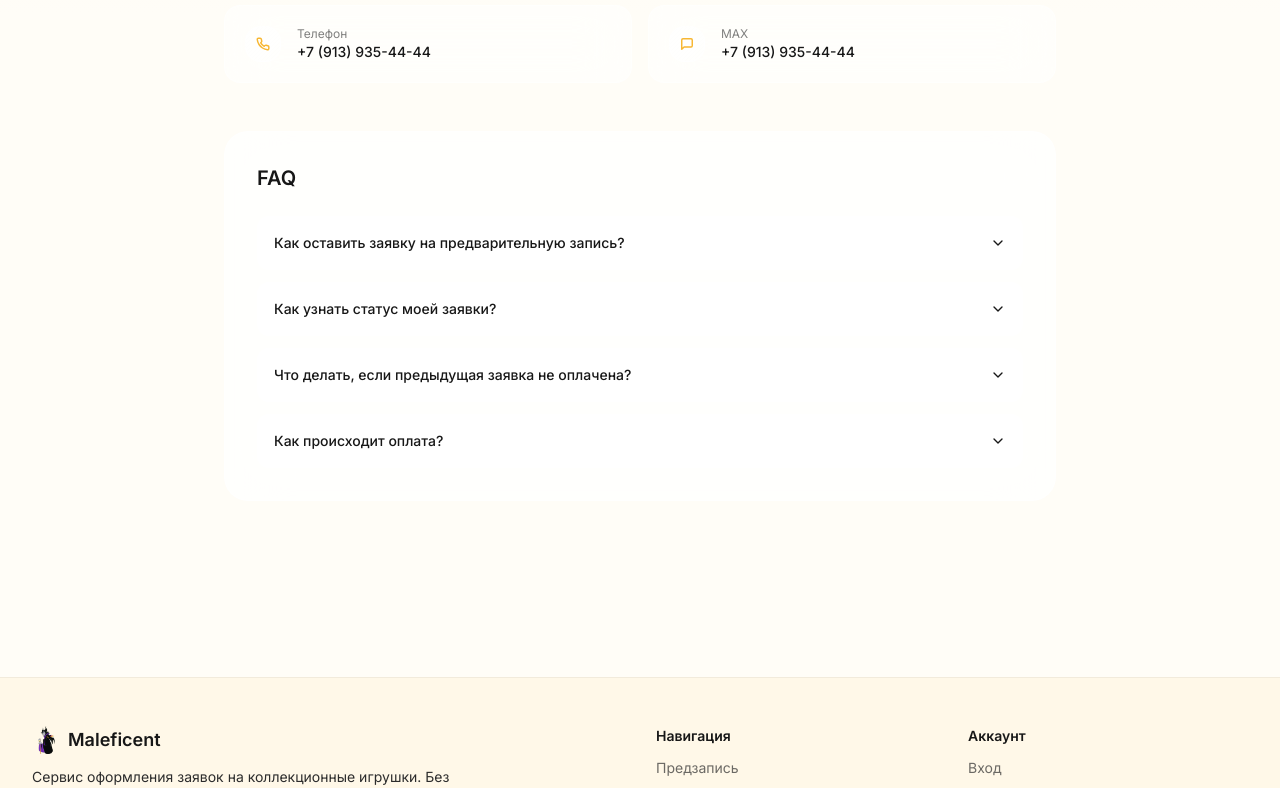
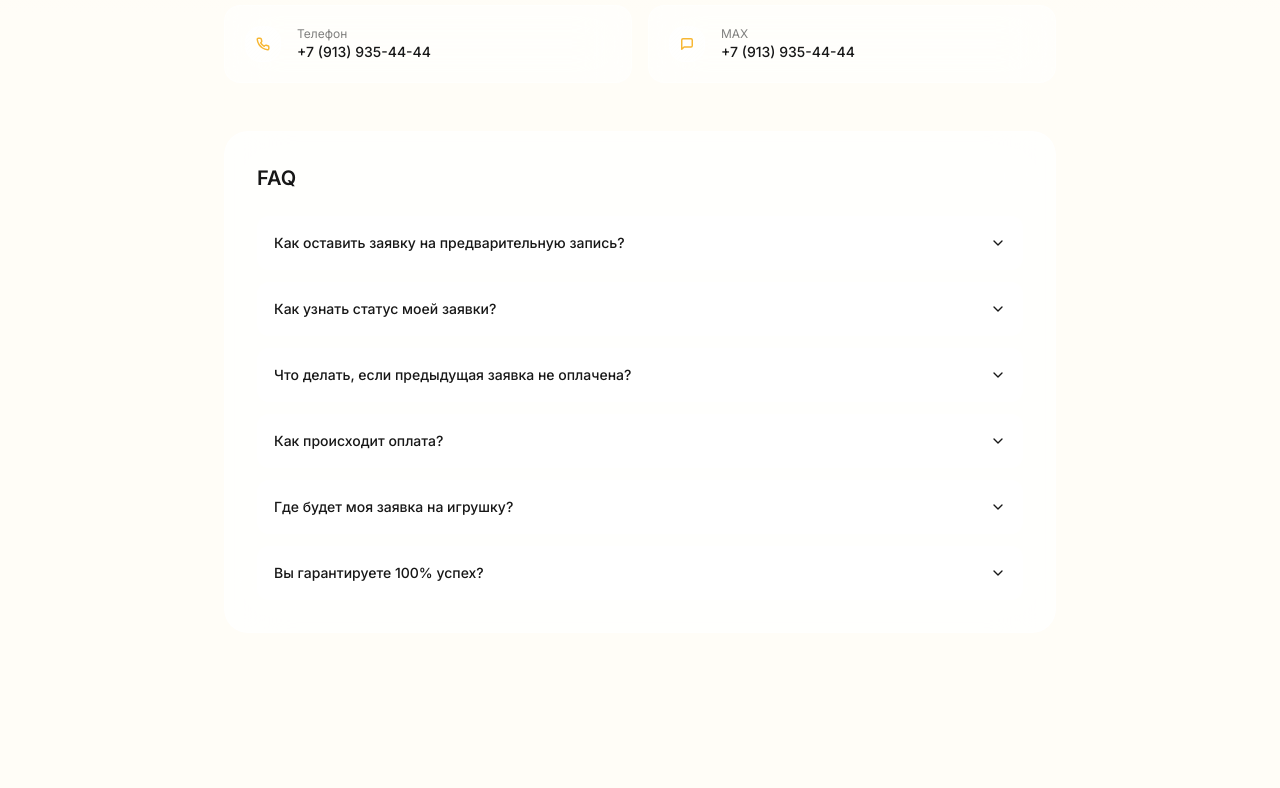
Before and after one commit to 98n5f6v6fr-cmd/maleficent, a Next.js app: page /help in a window 1280 px wide. Shown: the part 387-1175 px from the top of the page. Built offline with nearby package versions, Linux system fonts and the light colour scheme.

Commit message:
Add two new FAQ questions about application location and success guarantee

```diff
--- a/src/app/help/page.tsx
+++ b/src/app/help/page.tsx
@@ -28,6 +28,14 @@ export default function HelpPage() {
     {
       q: "Как происходит оплата?",
       a: "После подтверждения заявки администратор прикрепляет реквизиты и ссылку на оплату. Вы получаете уведомление в личном кабинете.",
+    },
+    {
+      q: "Где будет моя заявка на игрушку?",
+      a: "В случае успеха заявка появится в личном кабинете на сайте f-ariel.com. Оплатить игрушку и указать данные получателя вы сможете непосредственно там.",
+    },
+    {
+      q: "Вы гарантируете 100% успех?",
+      a: "Нет, но мы делаем всё возможное, чтобы каждый клиент получил желанную коллекционную игрушку.",
     },
 
   ];
```
